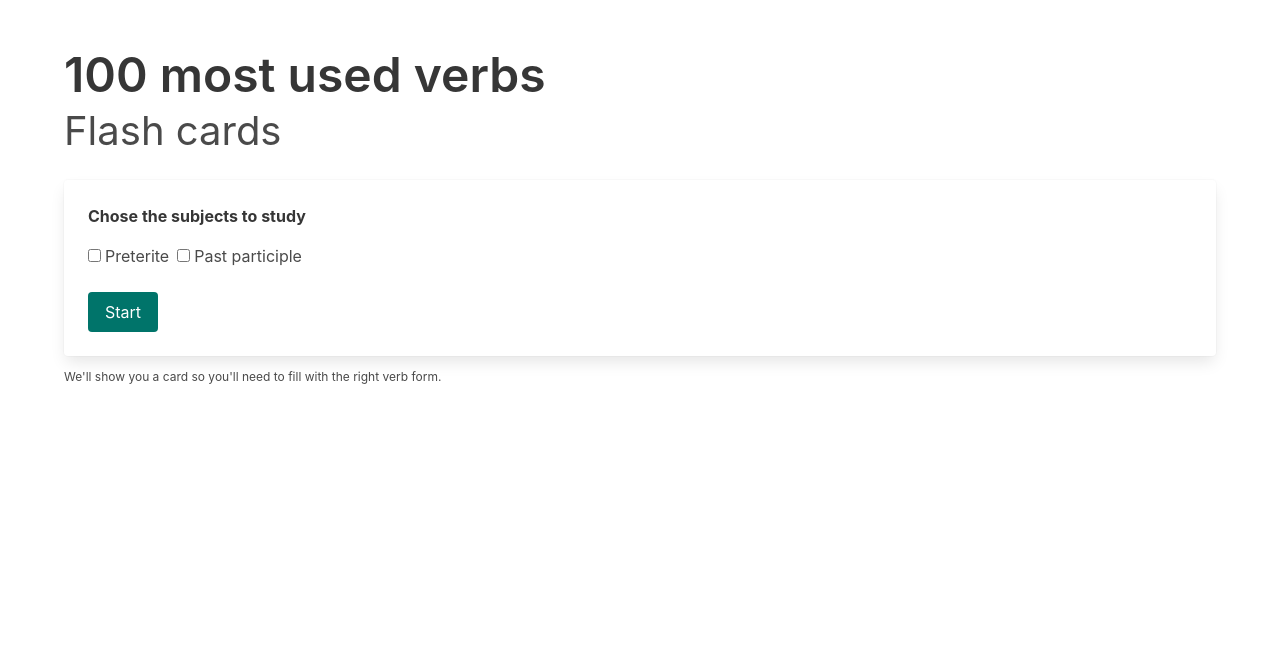
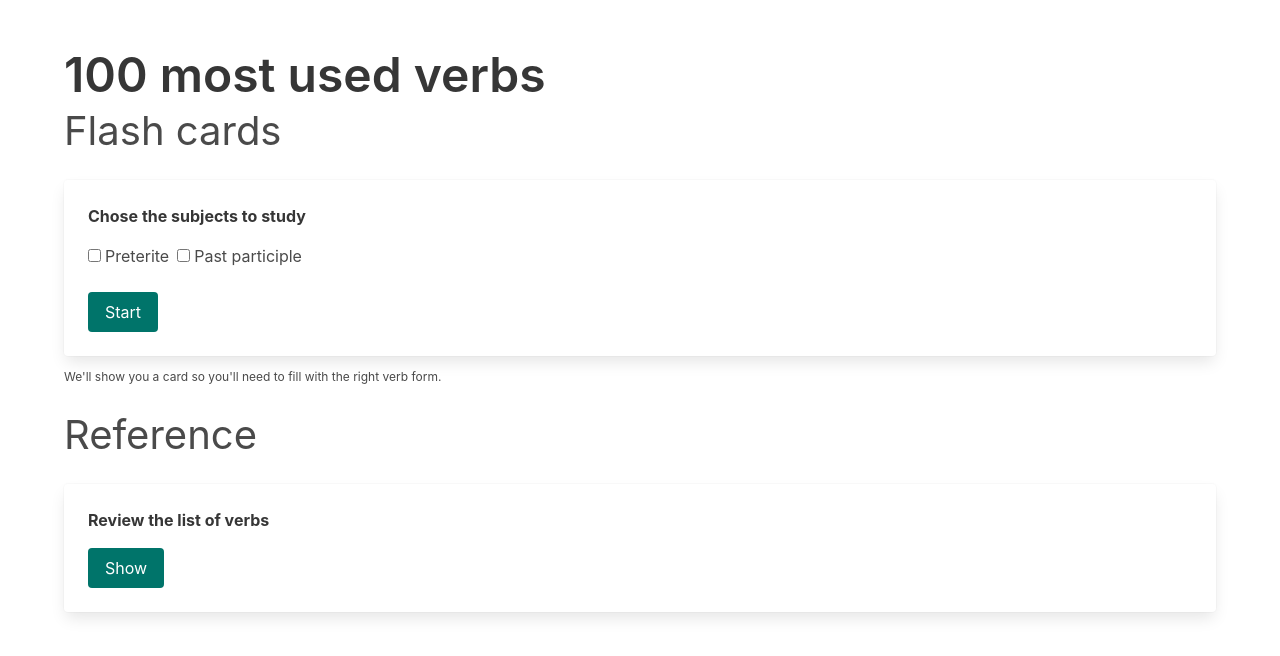
Before and after one commit to missaelx/lingui-front, a React (Create React App) app: page /verbs in a window 1280 px wide. Shown: the top 656 px of the page. Built offline with nearby package versions, Linux system fonts and the light colour scheme; no server answers.

Commit message:
little fixes in verbs

```diff
--- a/src/App.js
+++ b/src/App.js
@@ -5,12 +5,14 @@ import 'react-toastify/dist/ReactToastify.css';
 import {VerbsIndex} from "./containers/Verbs/VerbsIndex";
 import {Home} from "./containers/Home/Home";
 import {VerbsCards} from "./containers/Verbs/VerbsCards";
+import {VerbsReference} from "./containers/Verbs/VerbsReference";
 
 const ContentToRender = () => {
 
     return (
         <Router>
             <Switch>
+                <Route path="/verbs/list" component={VerbsReference} exact />
                 <Route path="/verbs/cards" component={VerbsCards} exact />
                 <Route path="/verbs" component={VerbsIndex} exact />
                 <Route path="/" component={Home} exact />
--- a/src/components/VerbList.js
+++ b/src/components/VerbList.js
@@ -1,6 +1,4 @@
-import verbs from '../data/verbs.json';
-
-export const VerbList = () => {
+export const VerbList = ({verbs}) => {
     return (
         <table className="table">
             <thead>
--- a/src/containers/Home/Home.js
+++ b/src/containers/Home/Home.js
@@ -29,6 +29,6 @@ const modules = [
 ];
 export const Home = () => {
     return (
-        <LinkList elements={modules} title={"Modulos"}/>
+        <LinkList elements={modules} title={"Modules"}/>
     )
 }
--- a/src/containers/Verbs/VerbsCards.js
+++ b/src/containers/Verbs/VerbsCards.js
@@ -29,9 +29,11 @@ export const VerbsCards = () => {
         )
     }
     const loadNextQuestion = () => {
-        preteriteAnswerRef.current.value = "";
-        pastParticipleAnswerRef.current.value = "";
+        if(practicePastParticiple){
+            pastParticipleAnswerRef.current.value = "";
+        }
         if(practicePreterite){
+            preteriteAnswerRef.current.value = "";
             preteriteAnswerRef.current.focus()
         } else {
             pastParticipleAnswerRef.current.focus();
@@ -81,7 +83,7 @@ export const VerbsCards = () => {
             let userResponsePreterite = preteriteAnswerRef.current.value;
             userResponsePreterite = userResponsePreterite.trim();
             userResponsePreterite = userResponsePreterite.toLowerCase();
-            if(userResponsePreterite !== currentVerb.preterite){
+            if(!currentVerb.preterite.split("/").includes(userResponsePreterite)){
                 toast.error("The preterite form of the verb was wrong");
                 console.log(`"${currentVerb.preterite}" was expected but "${userResponsePreterite}" was recieved`);
                 result = false;
@@ -91,7 +93,7 @@ export const VerbsCards = () => {
             let userResponsePastParticiple = pastParticipleAnswerRef.current.value;
             userResponsePastParticiple = userResponsePastParticiple.trim();
             userResponsePastParticiple = userResponsePastParticiple.toLowerCase();
-            if(userResponsePastParticiple !== currentVerb.past_participle){
+            if(!currentVerb.past_participle.split("/").includes(userResponsePastParticiple)){
                 toast.error("The past participle form of the verb was wrong");
                 console.log(`"${currentVerb.past_participle}" was expected but "${userResponsePastParticiple}" was recieved`);
                 result = false;
--- a/src/containers/Verbs/VerbsIndex.js
+++ b/src/containers/Verbs/VerbsIndex.js
@@ -2,7 +2,7 @@ import {useRef} from "react";
 import {toast} from "react-toastify";
 import {useDispatch} from "react-redux";
 import * as actions from '../../store/Actions';
-import {useHistory} from "react-router-dom";
+import {Link, useHistory} from "react-router-dom";
 
 export const VerbsIndex = () => {
     const dispatch = useDispatch();
@@ -46,6 +46,17 @@ export const VerbsIndex = () => {
                 </form>
             </div>
         </div>
-        <p className="mt-3 help">We'll show you a card so you'll need to fill with the right verb form.</p>
+        <p className="mt-3 help block">We'll show you a card so you'll need to fill with the right verb form.</p>
+        <h2 className={"is-2 subtitle block"}>Reference</h2>
+        <div className="card">
+            <div className="card-content">
+                <div className="content">
+                    <p className="block"><strong>Review the list of verbs</strong></p>
+                    <div className="block">
+                        <Link to={"/verbs/list"} className={"button is-primary"}>Show</Link>
+                    </div>
+                </div>
+            </div>
+        </div>
     </>)
 }
--- /dev/null
+++ b/src/containers/Verbs/VerbsReference.js
@@ -0,0 +1,18 @@
+import verbsData from '../../data/verbs.json';
+import {VerbList} from "../../components/VerbList";
+export const VerbsReference = () => {
+
+    return (<>
+        <div className="box">
+
+            <div className="container">
+                <div className="columns">
+                    <div className="column">
+                        <h1 className={"is-1 title"}>List of available verbs</h1>
+                        <VerbList verbs={verbsData} />
+                    </div>
+                </div>
+            </div>
+        </div>
+    </>)
+}
```
Also changed, not shown: src/containers/Verbs/ListVerbs.js (deleted, +0 -48 lines), src/data/verbs.json (+1 -1 lines).
